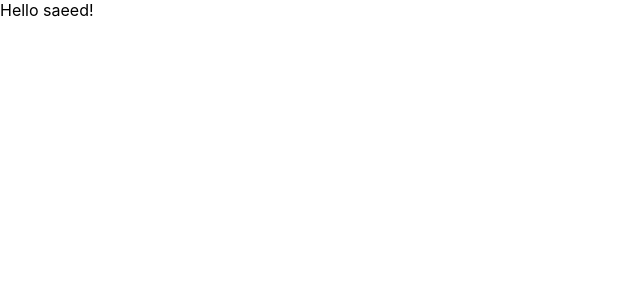
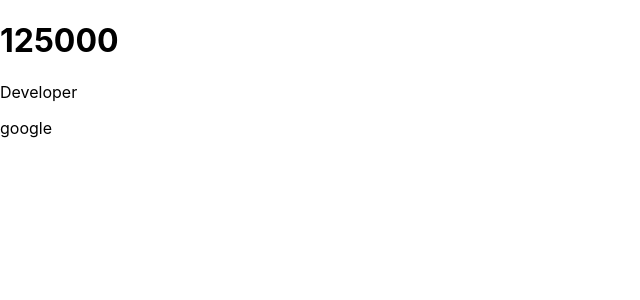
Before and after one commit to isaetor/practice-react, a React (Create React App) app: page / in a window 1280 px wide. Shown: the top 300 px of the page, without its empty margins (0-640 px from the left). Built offline with nearby package versions, Linux system fonts and the light colour scheme.

Commit message:
create component

```diff
--- a/src/App.js
+++ b/src/App.js
@@ -3,7 +3,19 @@ import './assets/css/App.css';
 
 function App() {
   const name = "saeed"
-  return (<div> Hello {name}! </div>)
+  return (
+    <Job salary={125000} position="Developer" company="google" />
+  )
+}
+
+const Job = (props)=>{
+  return (
+    <div>
+      <h1>{props.salary}</h1>
+      <p>{props.position}</p>
+      <span>{props.company}</span>
+    </div>
+  )
 }
 
 export default App;
```
